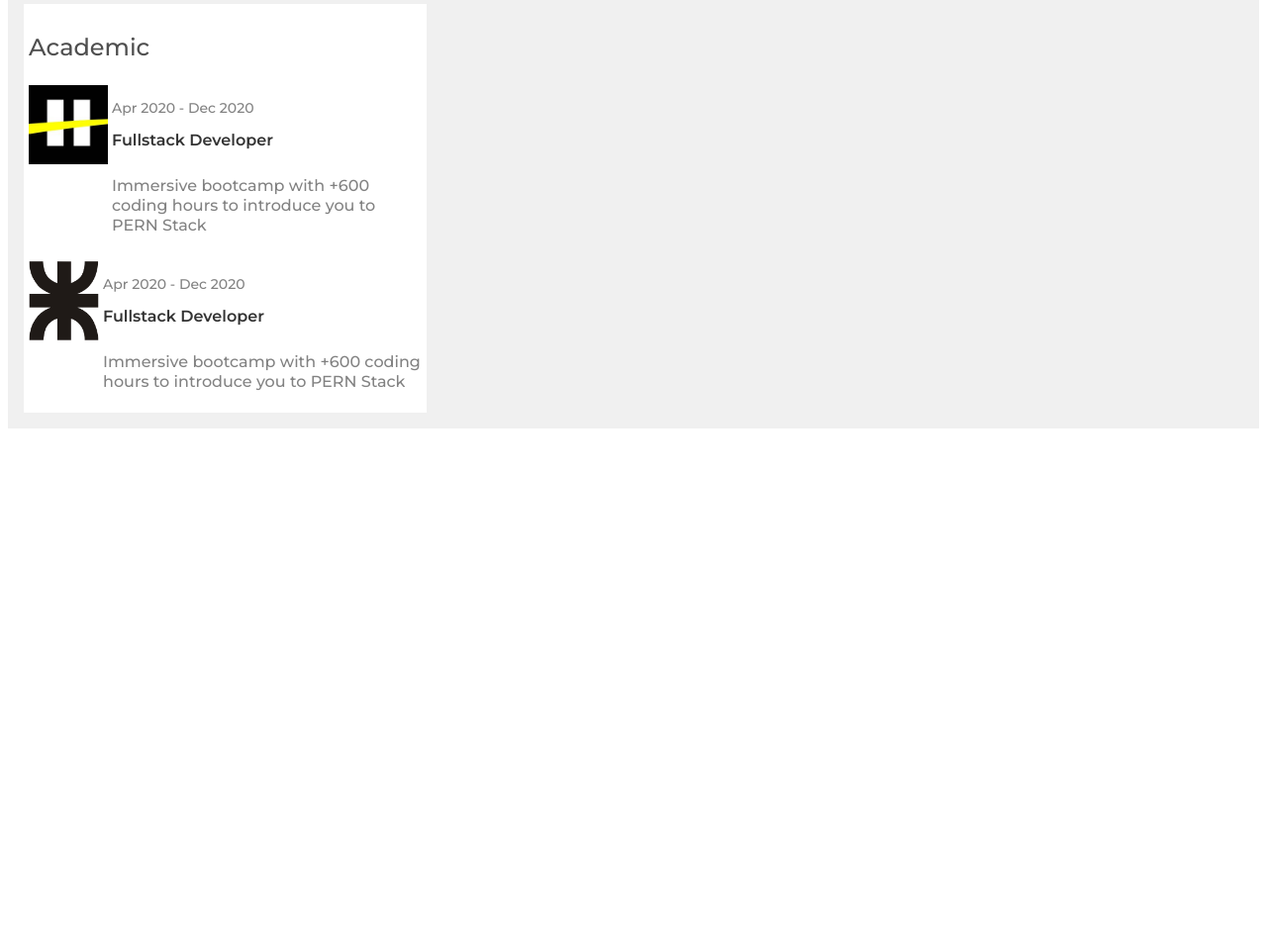
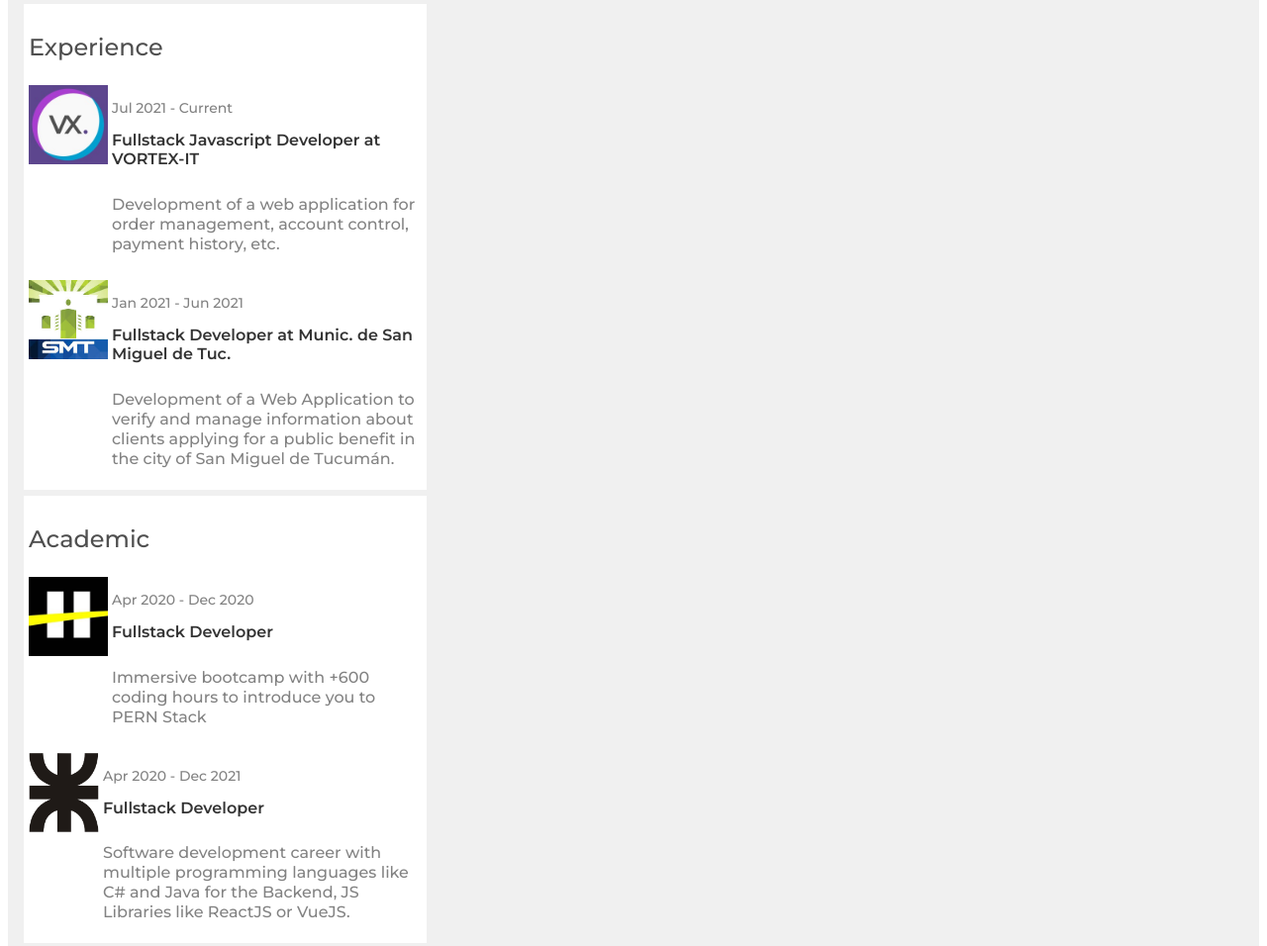
Before and after one commit to JoseScap/jose-puente.com, a Gatsby site: page / in a window 1280 px wide. Shown: the part 721-1677 px from the top of the page at 99% size. Before the commit the page ends 1162 px from the top, so only its background shows below. Built offline with nearby package versions, Linux system fonts and the light colour scheme; Gatsby itself is replaced by a stand-in of ours.

Commit message:
Experience Section

```diff
--- /dev/null
+++ b/src/components/Experience.js
@@ -0,0 +1,85 @@
+import * as React from "react"
+
+// CHAKRA COMPONENTS
+import {
+  Box,
+  Heading,
+  Text
+} from "@chakra-ui/react"
+
+// CONSTANTS
+import {
+  COLOR_GRAY1,
+  COLOR_GRAY2,
+  COLOR_GRAY3,
+  MONTSERRAT_FAMILY
+} from "../constants/STYLES"
+
+const Experience = ({ experiences = [] }) => {
+  return (
+    <Box bg={"white"} borderRadius={"xl"} p={"5"} as={"section"}>
+      <Heading
+        as={"h3"}
+        // FONT STYLES
+        fontFamily={MONTSERRAT_FAMILY}
+        fontWeight={500}
+        fontSize={24}
+        color={COLOR_GRAY2}
+      >
+        Experience
+      </Heading>
+      {
+        experiences.length > 0 && (
+          experiences.map((props, idx) => (
+            <ExperienceItem {...props} key={idx}/>
+          ))
+        )
+      }
+    </Box>
+  )
+}
+
+const ExperienceItem = ({ title, company, period, description, logo }) => {
+  return (
+    <Box display={"flex"} mt={"10"}>
+      <img src={logo} alt="Soy-Henry's log" style={{ width: "80px", height: "80px", display: "inline-block" }}/>
+      <Box ml={"4"}>
+        <Text
+          // FONT STYLES
+          fontFamily={MONTSERRAT_FAMILY}
+          fontWeight={500}
+          fontSize={14}
+          color={COLOR_GRAY3}
+        >
+          { period }
+        </Text>
+        <Heading
+          as={"h5"}
+          // FONT STYLES
+          fontFamily={MONTSERRAT_FAMILY}
+          fontWeight={600}
+          fontSize={16}
+          color={COLOR_GRAY1}
+          // MARGINS
+          mt={"3"}
+        >
+          { title } at { company }
+        </Heading>
+        <Text
+          // FONT STYLES
+          fontFamily={MONTSERRAT_FAMILY}
+          fontWeight={500}
+          fontSize={16}
+          lineHeight={"20px"}
+          color={COLOR_GRAY3}
+          // MARGINS
+          mt={"5"}
+        >
+          { description }
+        </Text>
+      </Box>
+    </Box>
+  )
+}
+
+export default Experience
--- a/src/components/index.js
+++ b/src/components/index.js
@@ -1,3 +1,4 @@
 export { default as Profile } from "./Profile"
 export { default as Skills } from "./Skills"
 export { default as Academic } from "./Academic"
+export { default as Experience } from "./Experience"
--- a/src/mocks/academics.js
+++ b/src/mocks/academics.js
@@ -7,8 +7,8 @@ const SOY_HENRY = {
 
 const UTN = {
     title: "Fullstack Developer",
-    period: "Apr 2020 - Dec 2020",
-    description: "Immersive bootcamp with +600 coding hours to introduce you to PERN Stack",
+    period: "Apr 2020 - Dec 2021",
+    description: "Software development career with multiple programming languages like C# and Java for the Backend, JS Libraries like ReactJS or VueJS.",
     logo: "images/utn.png"
 }
 
--- /dev/null
+++ b/src/mocks/experiences.js
@@ -0,0 +1,20 @@
+const VORTEX_IT = {
+    title: "Fullstack Javascript Developer",
+    company: "VORTEX-IT",
+    period: "Jul 2021 - Current",
+    description: "Development of a web application for order management, account control, payment history, etc.",
+    logo: "images/vortex-it.jpeg"
+}
+
+const MSMT = {
+    title: "Fullstack Developer",
+    company: "Munic. de San Miguel de Tuc.",
+    period: "Jan 2021 - Jun 2021",
+    description: "Development of a Web Application to verify and manage information about clients applying for a public benefit in the city of San Miguel de Tucumán.",
+    logo: "images/msmt.jpeg"
+}
+
+export const MY_EXPERIENCES = [
+    VORTEX_IT,
+    MSMT
+]
--- a/src/mocks/index.js
+++ b/src/mocks/index.js
@@ -1,2 +1,3 @@
 export { MY_SKILLS } from "./skills"
 export { MY_ACADEMICS } from "./academics"
+export { MY_EXPERIENCES } from "./experiences"
--- a/src/pages/index.js
+++ b/src/pages/index.js
@@ -12,13 +12,15 @@ import {
 import {
   Profile,
   Skills,
-  Academic
+  Academic,
+  Experience
 } from "../components"
 
 // MOCKS
 import {
   MY_SKILLS,
-  MY_ACADEMICS
+  MY_ACADEMICS,
+  MY_EXPERIENCES
 } from "../mocks"
 
 // MARKUP
@@ -33,16 +35,23 @@ const IndexPage = () => {
       </Helmet>
       <Box className="content-wrapper" maxW={1440} margin={"0 auto"} p={"16"}>
         <Grid templateColumns={"repeat(3, 1fr)"} gap={6}>
+          {/* LET SIDE, HERE THERE WILL BE PROFILE'S SECTIONS */}
           <GridItem w={"100%"}>
             <Grid templateColumns={"1fr"} gap={6}>
               <GridItem w={"100%"}>
                 <Profile />
               </GridItem>
               <GridItem w={"100%"}>
+                <Experience experiences={MY_EXPERIENCES}/>
+              </GridItem>
+              <GridItem w={"100%"}>
                 <Academic careers={MY_ACADEMICS}/>
               </GridItem>
             </Grid>
           </GridItem>
+          <GridItem colSpan={2}>
+            <Grid templateColumns={"repeat(2, 1fr)"} gap={6}>
+              {/* SKILL SECTION */}
               <GridItem colSpan={2}>
                 <Grid templateColumns={"repeat(2, 1fr)"} gap={6} as={"section"}>
                   {
@@ -55,6 +64,8 @@ const IndexPage = () => {
                 </Grid>
               </GridItem>
             </Grid>
+          </GridItem>
+        </Grid>
       </Box>
     </main>
   )
```
Also changed, not shown: static/images/._vortex-it.jpeg (added), static/images/msmt.jpeg (added), static/images/vortex-it.jpeg (added). Lines whose indentation alone changed are shown as unchanged.
